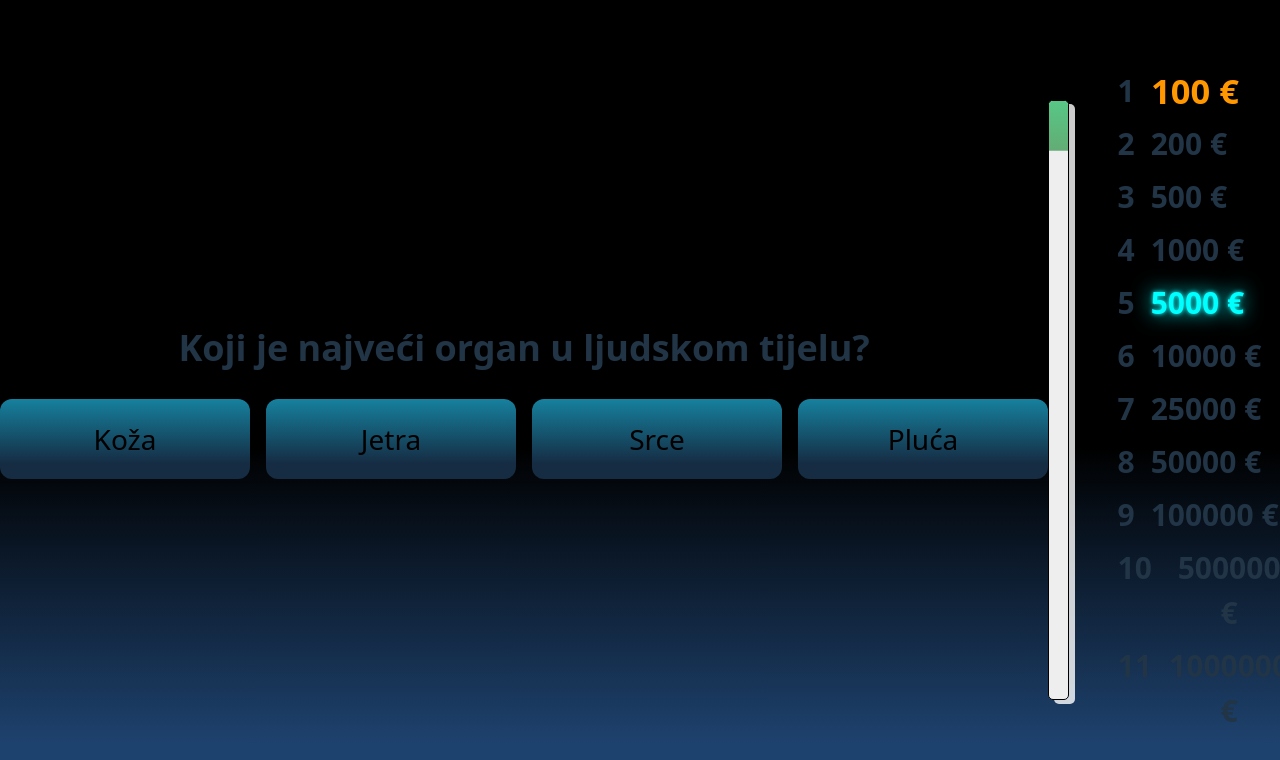
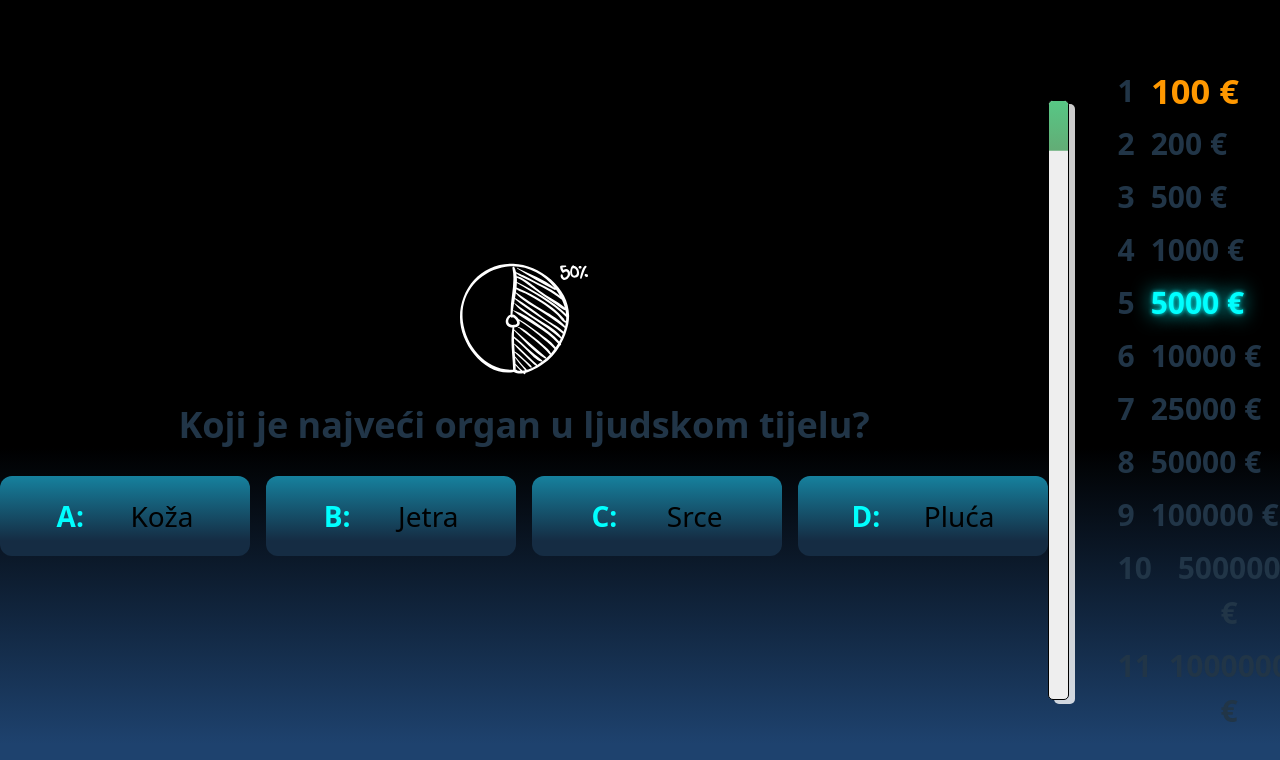
Before and after one commit to DorianLeci/Internship-14-Millionaire, a React (Vite) app in the folder Millionare/: page / in a window 1280 px wide. Both pictures are taken after a click on the button "New Game". Shown: the top 760 px of the page. Built offline with nearby package versions, Linux system fonts and the light colour scheme.

Commit message:
Add "FiftyFifty" joker button, Add "JokerState"

```diff
--- a/Millionare/src/GameLogic/GameState.js
+++ b/Millionare/src/GameLogic/GameState.js
@@ -1,86 +1,110 @@
-import { questions } from "../data/questions.js"
+import { questions } from "../data/questions.js";
 import { ArrayHelper } from "../helpers/ArrayHelper.js";
 import { GamePhase } from "../enums/GamePhase.js";
+import { JokerState } from "./JokerState.js";
+import { JokerType } from "../enums/JokerType.js";
 
-export class GameState{
+export class GameState {
+  static rewards = [
+    100, 200, 500, 1000, 5000, 10000, 25000, 50000, 100000, 500000, 1e6,
+  ];
+  static safeLevelIndex = 4;
+  static questionNum = 10;
 
-    static rewards=[100,200,500,1000,5000,10000,25000,50000,100000,500000,1e6];
-    static safeLevelIndex=4;
-    static questionNum=10;
-
-    static createNew(){
-        const state=new GameState();
+  static createNew() {
+    const state = new GameState();
     state.init();
     return state;
   }
 
-    init(){
-        this.currentIndex=0;
-        this.score=GameState.rewards[this.currentIndex];
-        this.phase=GamePhase.PLAYING;
+  init() {
+    this.currentIndex = 0;
+    this.score = GameState.rewards[this.currentIndex];
+    this.phase = GamePhase.PLAYING;
+    this.jokerState = new JokerState();
     this.getRandomQuestions();
   }
 
-    load(savedState){
-        this.currentIndex=savedState.currentIndex;
-        this.score=GameState.rewards[this.currentIndex];
-        this.questions=savedState.questions;
-        this.phase=GamePhase.PLAYING;
+  load(savedState) {
+    this.currentIndex = savedState.currentIndex;
+    this.score = GameState.rewards[this.currentIndex];
+    this.questions = savedState.questions;
+    this.jokerState = new JokerState();
+    this.phase = GamePhase.PLAYING;
   }
 
-    getRandomQuestions(){
-        const randomQuestions=ArrayHelper.shuffleArray(questions)
-            .slice(0,GameState.questionNum)
-            .map(q=>({
+  getRandomQuestions() {
+    const letters = ["A", "B", "C", "D"];
+
+    const randomQuestions = ArrayHelper.shuffleArray(questions)
+      .slice(0, GameState.questionNum)
+      .map((q) => ({
         ...q,
-                answers: ArrayHelper.shuffleArray(q.answers)
+        answers: ArrayHelper.shuffleArray(q.answers).map((a, i) => ({
+          ...a,
+          letter: letters[i],
+        })),
       }));
 
-        this.questions=randomQuestions;
+    this.questions = randomQuestions;
   }
 
-    nextQuestion(isCorrect){
-        if(!isCorrect){
+  useFiftyFiftyJoker() {
+    const q = this.getCurrentQuestion();
+
+    const wrongAnswers = q.answers.filter((a) => !a.isCorrect);
+    const toRemove = ArrayHelper.shuffleArray(wrongAnswers).slice(0, 2);
+
+    toRemove.forEach((a) => (a.removed = true));
+
+    this.jokerState.use(JokerType.FIFTY_FIFTY);
+  }
+
+  nextQuestion(isCorrect) {
+    if (!isCorrect) {
       this.setLosingPhase();
-            this.score = (this.currentIndex >= GameState.safeLevelIndex)
-                ? GameState.rewards[GameState.safeLevelIndex] : 0;
+      this.score =
+        this.currentIndex >= GameState.safeLevelIndex
+          ? GameState.rewards[GameState.safeLevelIndex]
+          : 0;
 
       return;
     }
 
     this.currentIndex++;
 
-        if(this.currentIndex>=GameState.questionNum){
-            this.phase=GamePhase.FINISHING;
+    if (this.currentIndex >= GameState.questionNum) {
+      this.phase = GamePhase.FINISHING;
       return;
     }
 
-        this.score=this.getReward();
-
+    this.score = this.getReward();
   }
 
-    getCurrentQuestion(){
+  getCurrentQuestion() {
     return this.questions[this.currentIndex];
   }
 
-    getReward(){
+  getReward() {
     return GameState.rewards[this.currentIndex];
   }
 
-    getCurrentRewardIndex(){
+  getCurrentRewardIndex() {
     return this.currentIndex;
   }
 
-    static getProgressFillPercent(index){
-        return index===GameState.questionNum ? 100 : (index+1) / (GameState.rewards.length+1) * 100;
+  static getProgressFillPercent(index) {
+    return index === GameState.questionNum
+      ? 100
+      : ((index + 1) / (GameState.rewards.length + 1)) * 100;
   }
 
-    setWinningPhase(){
-        this.phase=GamePhase.WON;
-        this.score=GameState.rewards.at(-1);
+  setWinningPhase() {
+    this.phase = GamePhase.WON;
+    this.score = GameState.rewards.at(-1);
   }
 
-    setLosingPhase(){
-        this.phase=GamePhase.LOST;
+  setLosingPhase() {
+    this.phase = GamePhase.LOST;
   }
 }
--- /dev/null
+++ b/Millionare/src/GameLogic/JokerState.js
@@ -0,0 +1,20 @@
+import { JokerType } from "../enums/JokerType.js";
+
+export class JokerState {
+  constructor() {
+    this.isJokerUsed = {
+      [JokerType.FIFTY_FIFTY]: false,
+      [JokerType.SWAP_QUESTION]: false,
+      [JokerType.SKIP_QUESTION]: false,
+    };
+  }
+
+  isAvailible(type) {
+    return !this.isJokerUsed[type];
+  }
+  use(type) {
+    if (!this.isAvailible(type)) return false;
+    this.isJokerUsed[type] = true;
+    return true;
+  }
+}
--- a/Millionare/src/components/Answer/Answer.css
+++ b/Millionare/src/components/Answer/Answer.css
@@ -2,7 +2,7 @@
   position: relative;
   z-index: 0;
   display: flex;
-  justify-content: center;
+  justify-content: space-evenly;
   align-items: center;
   flex-wrap: wrap;
   width: 250px;
@@ -56,3 +56,26 @@
   background: #f44336;
   opacity: var(--answer-btn-opacity);
 }
+
+.answer__button.removed {
+  cursor: default;
+  pointer-events: none;
+}
+
+.answer__letter {
+  color: aqua;
+  font-weight: bold;
+}
+
+.answer__text.removed {
+  animation: fadeOutText 0.4s ease forwards;
+}
+
+@keyframes fadeOutText {
+  from {
+    opacity: 1;
+  }
+  to {
+    opacity: 0;
+  }
+}
--- a/Millionare/src/components/Answer/Answer.jsx
+++ b/Millionare/src/components/Answer/Answer.jsx
@@ -1,18 +1,31 @@
 import classNames from "classnames";
 import "./Answer.css";
 
-export function Answer({ answer, onClick, isSelected, isAnswered, isCorrect }) {
-  const className = classNames("answer__button", {
+export function Answer({
+  answer,
+  onClick,
+  isSelected,
+  isAnswered,
+  isCorrect,
+  isRemoved,
+}) {
+  const btnClassName = classNames("answer__button", {
     selected: isSelected,
     correct: isCorrect,
     wrong: isAnswered && isSelected && !isCorrect,
     hoverable: !isSelected,
     answered: isAnswered,
+    removed: isRemoved,
+  });
+
+  const ansTextClass = classNames("answer__text", {
+    removed: isRemoved,
   });
 
   return (
-    <button className={className} onClick={onClick}>
-      {answer.text}
+    <button className={btnClassName} onClick={onClick}>
+      <span className="answer__letter">{answer.letter}:</span>
+      <span className={ansTextClass}>{answer.text}</span>
     </button>
   );
 }
--- /dev/null
+++ b/Millionare/src/components/JokerContainer/JockerContainer.css
@@ -0,0 +1,14 @@
+.joker-button {
+  background-color: transparent;
+  transition: opacity 0.3s ease;
+}
+
+.joker-button:disabled {
+  opacity: 0.5;
+}
+
+.fifty-icon {
+  filter: invert(1);
+  width: 128px;
+  aspect-ratio: 1/1;
+}
--- /dev/null
+++ b/Millionare/src/components/JokerContainer/JokerContainer.jsx
@@ -0,0 +1,46 @@
+import { useState, useEffect } from "react";
+import { JokerType } from "../../enums/JokerType.js";
+import { gameManager } from "../../GameLogic/GameManager";
+import "./JockerContainer.css";
+import fiftyIcon from "../../assets/images/50-percent-icon.svg";
+
+export function JokerContainer() {
+  const [isJokerUsed, setIsJokerUsed] = useState(
+    gameManager.state.jokerState.isJokerUsed,
+  );
+
+  useEffect(() => {
+    const observer = {
+      update: (newState) => {
+        setIsJokerUsed({ ...newState.jokerState.isJokerUsed });
+      },
+    };
+
+    gameManager.addObserver(observer);
+
+    return () => {
+      gameManager.removeObserver(observer);
+    };
+  }, []);
+
+  const onJokerClick = (type) => {
+    gameManager.useJoker(type);
+  };
+
+  console.log(isJokerUsed[JokerType.FIFTY_FIFTY]);
+  return (
+    <div className="joker-container">
+      <button
+        className="joker-button"
+        onClick={() => onJokerClick(JokerType.FIFTY_FIFTY)}
+        disabled={isJokerUsed[JokerType.FIFTY_FIFTY]}
+      >
+        <img
+          className="fifty-icon"
+          src={fiftyIcon}
+          alt="FiftyFifty Joker"
+        ></img>
+      </button>
+    </div>
+  );
+}
--- a/Millionare/src/components/QuestionCard/QuestionCard.jsx
+++ b/Millionare/src/components/QuestionCard/QuestionCard.jsx
@@ -34,7 +34,7 @@ export function QuestionCard({ handleAnswer }) {
   }, []);
 
   const onSelectAnswer = (index) => {
-    if (answerState.isAnswered) return;
+    if (answerState.isAnswered || question.answers[index].removed) return;
 
     setAnswerState((prev) => ({
       ...prev,
@@ -69,6 +69,7 @@ export function QuestionCard({ handleAnswer }) {
               <Answer
                 key={i}
                 answer={a}
+                isRemoved={a.removed}
                 isSelected={i == answerState.selectedIndex}
                 isAnswered={answerState.isAnswered}
                 isCorrect={i == answerState.correctIndex}
--- a/Millionare/src/data/Answer.js
+++ b/Millionare/src/data/Answer.js
@@ -1,6 +1,8 @@
-export class Answer{
-    constructor(text,isCorrect){
-        this.text=text;
-        this.isCorrect=isCorrect;
-    }
+export class Answer {
+  constructor(text, isCorrect) {
+    this.text = text;
+    this.isCorrect = isCorrect;
+    this.removed = false;
+    this.letter = undefined;
+  }
 }
--- /dev/null
+++ b/Millionare/src/enums/JokerType.js
@@ -0,0 +1,5 @@
+export const JokerType = Object.freeze({
+  FIFTY_FIFTY: "fiftyFifty",
+  SWAP_QUESTION: "swap",
+  SKIP_QUESTION: "skip",
+});
--- a/Millionare/src/screens/GameScreen/GameScreen.jsx
+++ b/Millionare/src/screens/GameScreen/GameScreen.jsx
@@ -1,66 +1,69 @@
 import { LevelList } from "../../components/LevelList/LevelList.jsx";
 import { QuestionCard } from "../../components/QuestionCard/QuestionCard.jsx";
 import { gameManager } from "../../GameLogic/GameManager.js";
-import { useState,useEffect } from "react";
+import { useState, useEffect } from "react";
 import { GamePhase } from "../../enums/GamePhase.js";
 import classNames from "classnames";
-import "./GameScreen.css"
+import "./GameScreen.css";
 import { LocalStorage } from "../../helpers/LocalStorage.js";
+import { JokerContainer } from "../../components/JokerContainer/JokerContainer.jsx";
 
-export function GameScreen({onGameEnd}){
+export function GameScreen({ onGameEnd }) {
+  const [phase, setPhase] = useState(gameManager.state.phase);
 
-    const [phase,setPhase]=useState(gameManager.state.phase);
-
-    useEffect(()=>{
-        const observer={
-            update: (newState)=>{
+  useEffect(() => {
+    const observer = {
+      update: (newState) => {
         setPhase(newState.phase);
 
-                if(newState.phase===GamePhase.PLAYING){
+        if (newState.phase === GamePhase.PLAYING) {
           LocalStorage.saveGame({
-                        savedState:{
+            savedState: {
               currentIndex: newState.getCurrentRewardIndex(),
-                            questions: newState.questions
+              questions: newState.questions,
             },
-                        lastGameResult: null
+            lastGameResult: null,
           });
         }
-                if(newState.phase===GamePhase.WON || newState.phase===GamePhase.LOST){
-                    const won=newState.phase===GamePhase.WON;
-                    const reward=newState.score;
+        if (
+          newState.phase === GamePhase.WON ||
+          newState.phase === GamePhase.LOST
+        ) {
+          const won = newState.phase === GamePhase.WON;
+          const reward = newState.score;
 
-                    onGameEnd({ won,reward })
+          onGameEnd({ won, reward });
         }
-
-            }
-        }
+      },
+    };
 
     gameManager.addObserver(observer);
 
-        return ()=>{gameManager.removeObserver(observer)};
-    },[]);
+    return () => {
+      gameManager.removeObserver(observer);
+    };
+  }, []);
 
-    const handleAnswer=(isCorrect)=>{
+  const handleAnswer = (isCorrect) => {
     gameManager.answerQuestion(isCorrect);
-    }
+  };
 
-    const screenClass= classNames("game-screen",{
-        finishing: phase===GamePhase.FINISHING,
+  const screenClass = classNames("game-screen", {
+    finishing: phase === GamePhase.FINISHING,
   });
 
   return (
     <div className={screenClass}>
-            {phase===GamePhase.PLAYING && (
-                <>
+      {phase === GamePhase.PLAYING && (
+        <div className="leftSide-wrapper">
+          <JokerContainer />
           <div className="question">
             <QuestionCard handleAnswer={handleAnswer}></QuestionCard>
           </div>
-                </>
+        </div>
       )}
 
-                <LevelList/>
+      <LevelList />
     </div>
   );
-
-
 }
```
Also changed, not shown: Millionare/src/GameLogic/GameManager.js (+15 -0 lines), Millionare/src/assets/images/.#50-percent-icon.svg (added), Millionare/src/assets/images/50-percent-icon.svg (added). Lines whose indentation alone changed are shown as unchanged.
